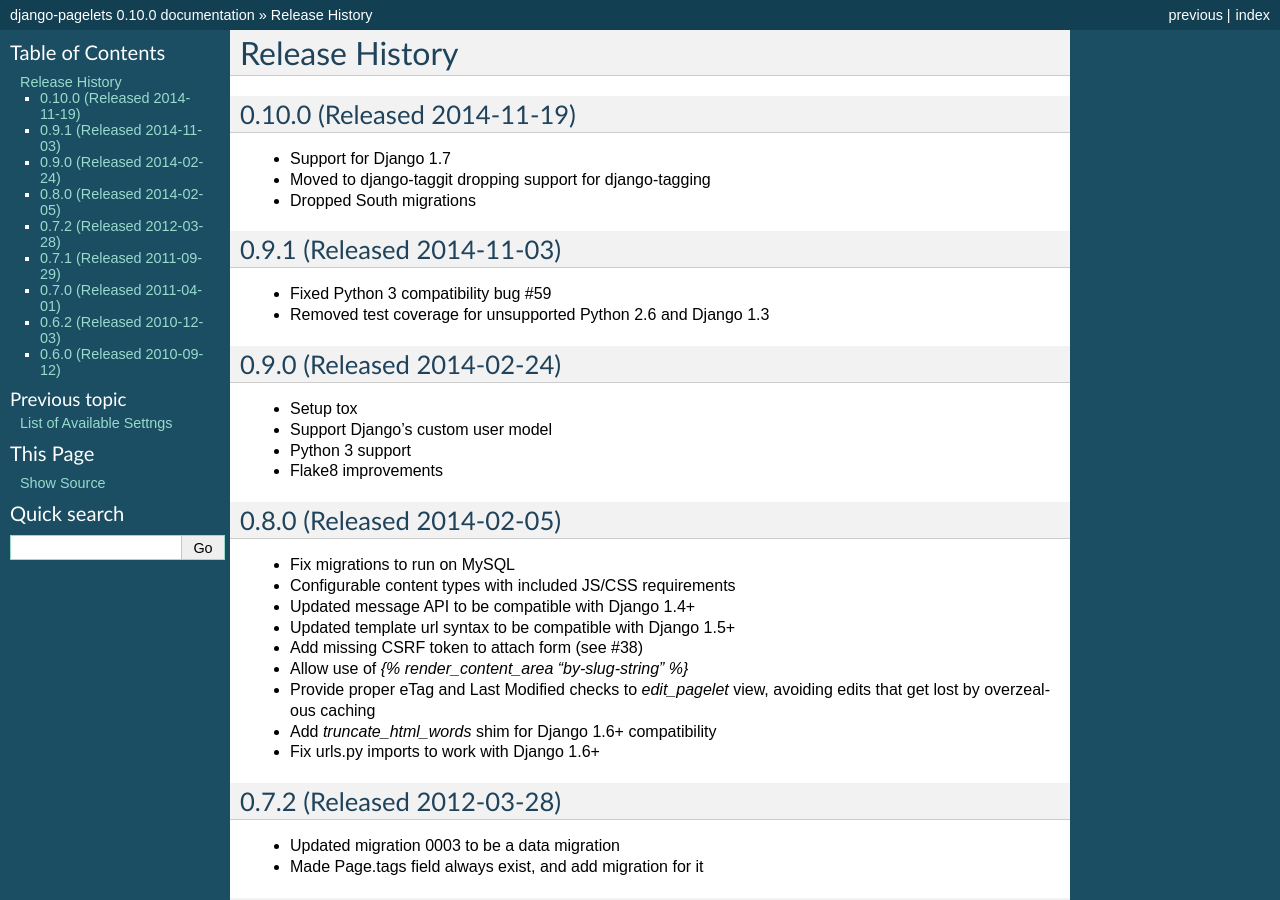
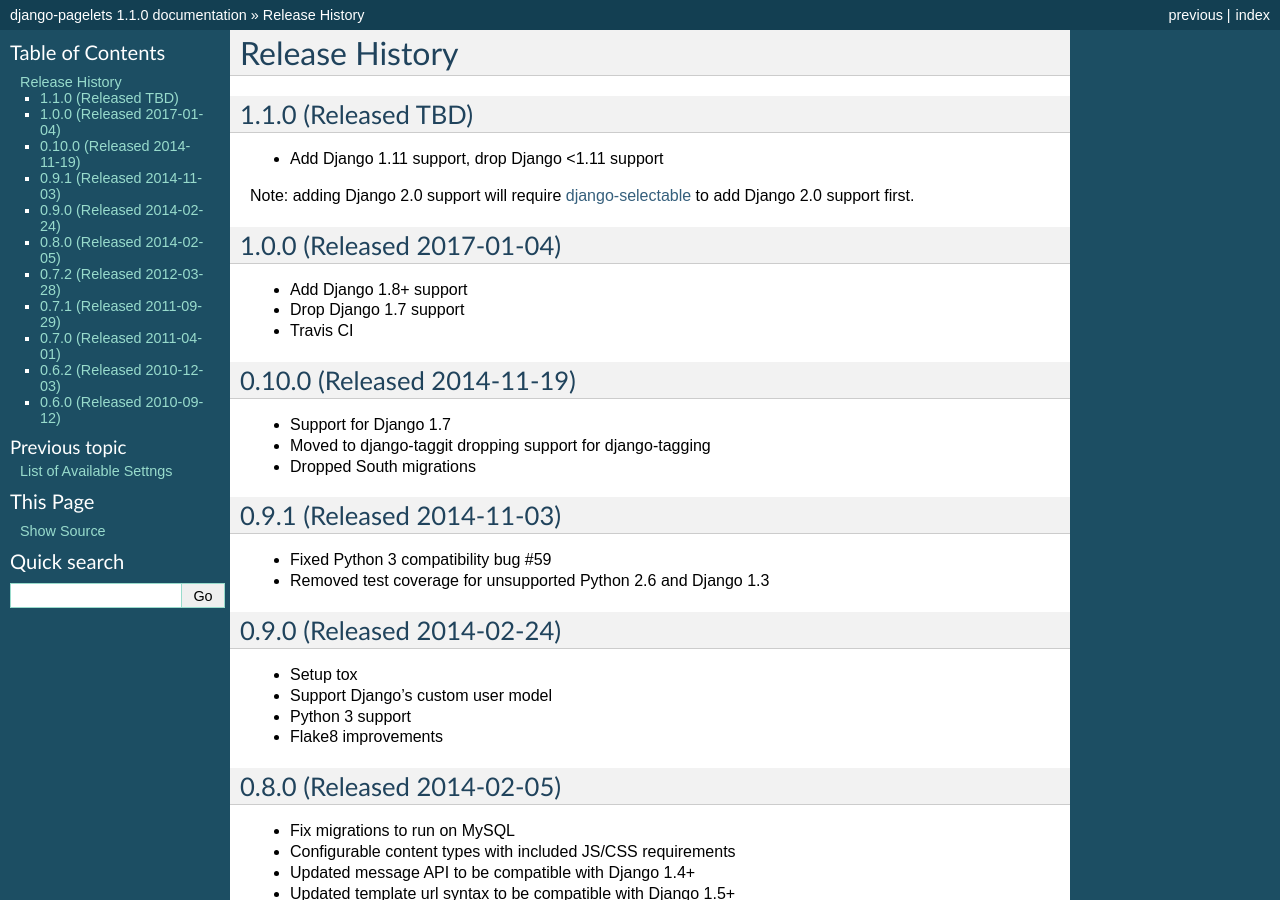
Before and after one commit to caktus/django-pagelets, a Sphinx documentation site: the page built from docs/releases.rst, in a window 1280 px wide and 900 px high. Built offline with Sphinx 7.4.7, drawn with Linux system fonts in a browser that asks for light colours; some of the changed text lies outside the part shown.

Commit message:
Updates toward 1.1.0 release
* Drop unsupported Django releases
* Add Django 1.11 support

Note: Unable to support Django 2.0 until django-selectable
does.

```diff
--- a/README.rst
+++ b/README.rst
@@ -16,12 +16,16 @@
 Required Dependencies
 ---------------------
 
-- Django >= 1.8
+- Django = 1.11
 - A Python version supported by your chosen Django version
 - Django admin site
 - django-taggit 0.12.1 or greater
 - django-selectable 0.9.0 or greater
 - The `django.template.context_processors.request` context processor
+
+Note: adding Django 2.0 support will require
+`django-selectable <http://django-selectable.readthedocs.io/en/latest/>`_
+to add Django 2.0 support first.
 
 Optional Dependencies
 ---------------------
--- a/docs/conf.py
+++ b/docs/conf.py
@@ -41,16 +41,16 @@
 
 # General information about the project.
 project = u'django-pagelets'
-copyright = u'2010-2017, Caktus Consulting Group'
+copyright = u'2010-2018, Caktus Consulting Group'
 
 # The version info for the project you're documenting, acts as replacement for
 # |version| and |release|, also used in various other places throughout the
 # built documents.
 #
 # The short X.Y version.
-version = '0.10'
+version = '1.1'
 # The full version, including alpha/beta/rc tags.
-release = '0.10.0'
+release = '1.1.0'
 
 # The language for content autogenerated by Sphinx. Refer to documentation
 # for a list of supported languages.
--- a/docs/releases.rst
+++ b/docs/releases.rst
@@ -1,5 +1,19 @@
 Release History
 ====================================
+
+1.1.0 (Released TBD)
+--------------------
+* Add Django 1.11 support, drop Django <1.11 support
+
+Note: adding Django 2.0 support will require
+`django-selectable <http://django-selectable.readthedocs.io/en/latest/>`_
+to add Django 2.0 support first.
+
+1.0.0 (Released 2017-01-04)
+---------------------------
+* Add Django 1.8+ support
+* Drop Django 1.7 support
+* Travis CI
 
 0.10.0 (Released 2014-11-19)
 ----------------------------
--- a/pagelets/__init__.py
+++ b/pagelets/__init__.py
@@ -1,2 +1,2 @@
-version_info = (1, 0, 0)
+version_info = (1, 1, 0)
 __version__ = ".".join(map(str, version_info))
```
Also changed, not shown: LICENSE.txt, 3 other files.
